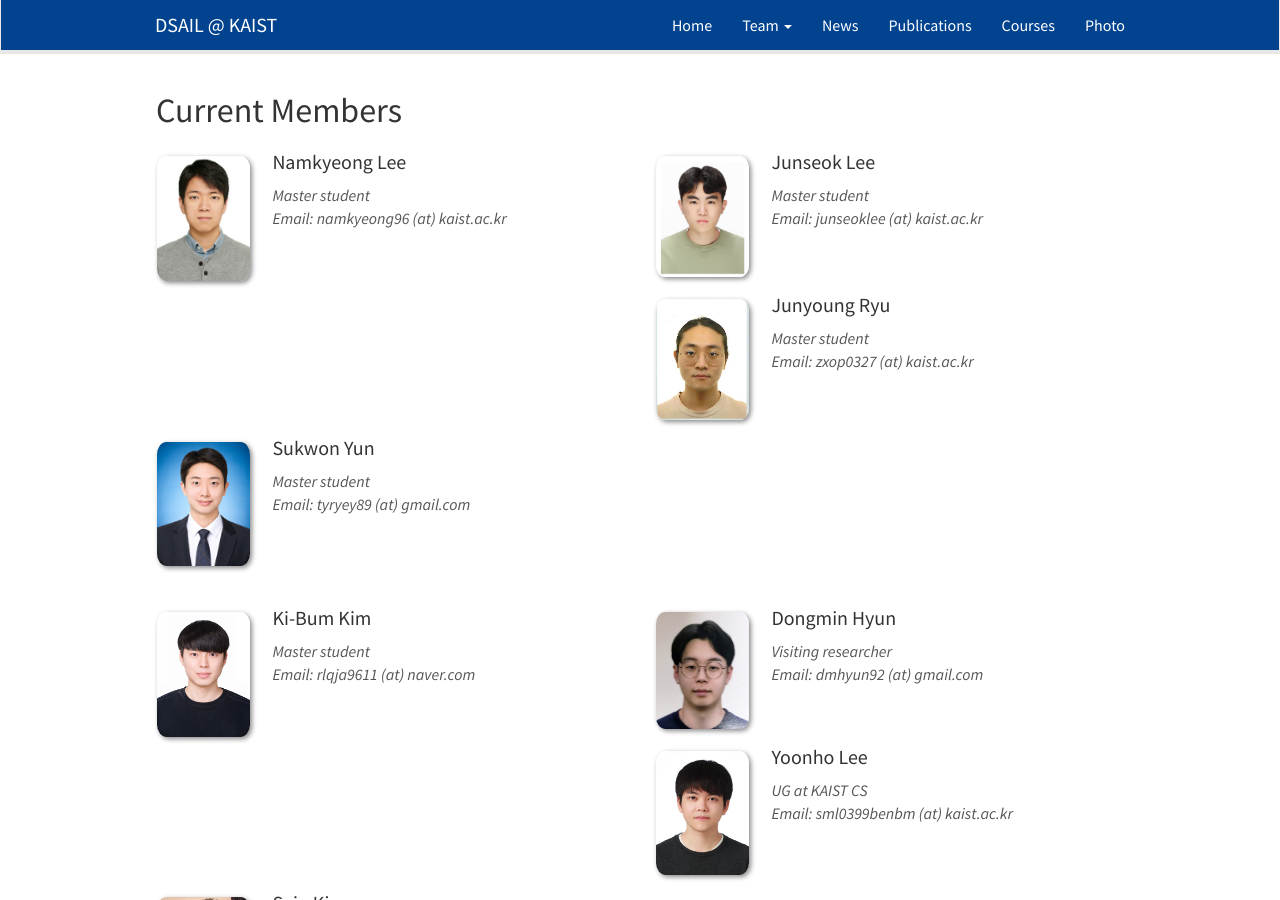
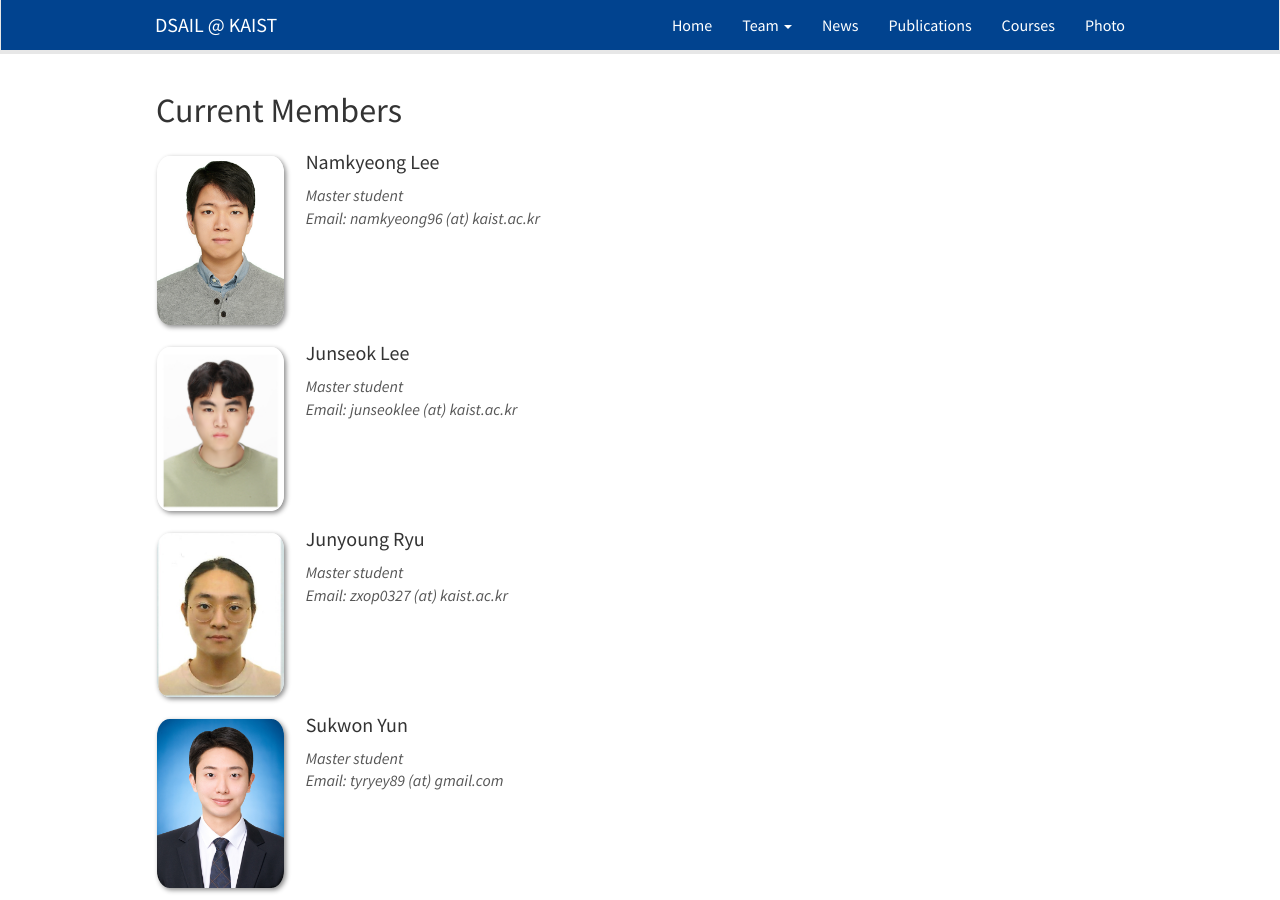
Before and after one commit to kaist-dsail/kaist-dsail.github.io, a Jekyll site: the page built from _pages/members.md, in a window 1280 px wide and 900 px high. Built offline with Jekyll 4.4.1, drawn with Linux system fonts in a browser that asks for light colours; nearby versions of some CDN libraries.

Commit message:
Update members.md

```diff
--- a/_pages/members.md
+++ b/_pages/members.md
@@ -21,7 +21,7 @@ permalink: /members/
 <div class="row">
 {% endif %}
 
-<div class="col-sm-6 clearfix">
+<div class="col-sm-8 clearfix">
   <img src="{{ site.url }}{{ site.baseurl }}/images/teampic/{{ member.photo }}" class="img-responsive" width="20%" style="float: left" />
   <h4>{{ member.name }}</h4>
   <i>{{ member.info }}<br>Email: {{ member.email }}</i>
```
